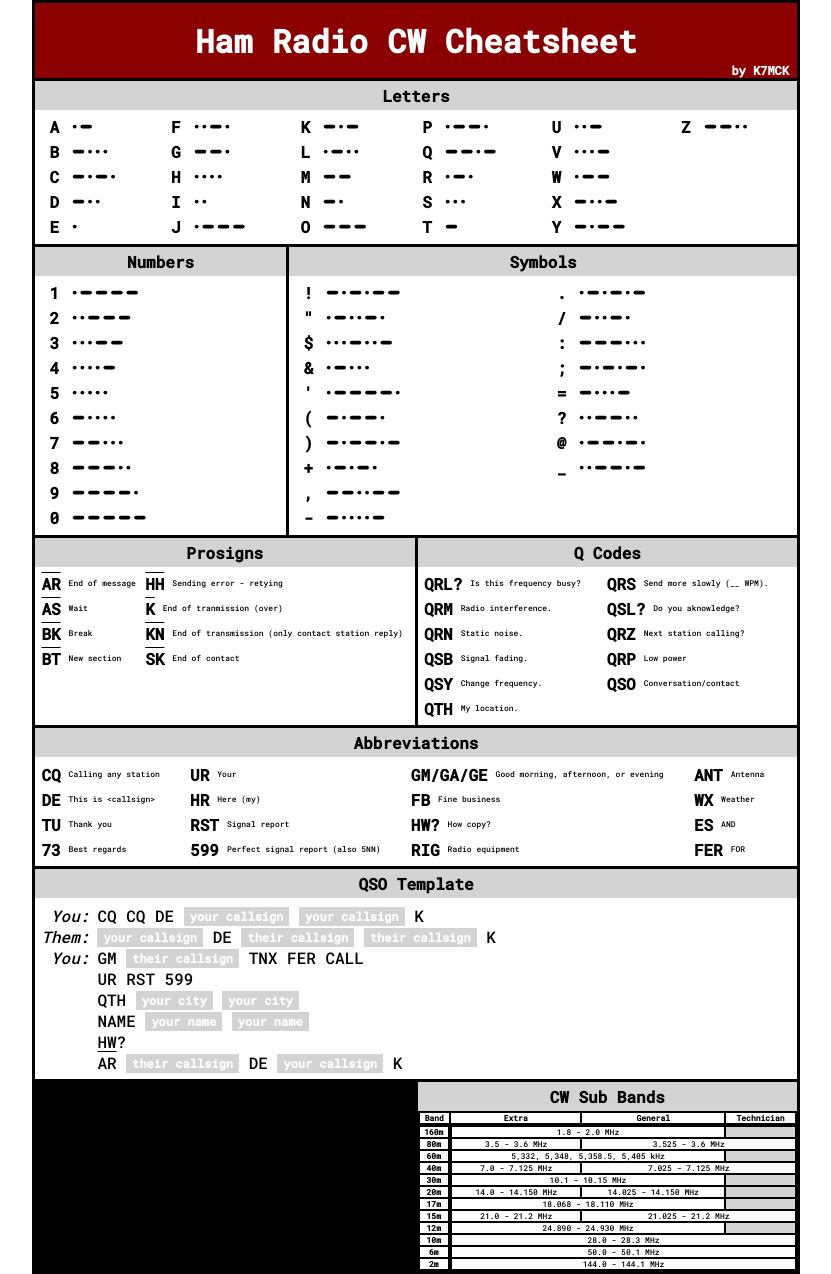
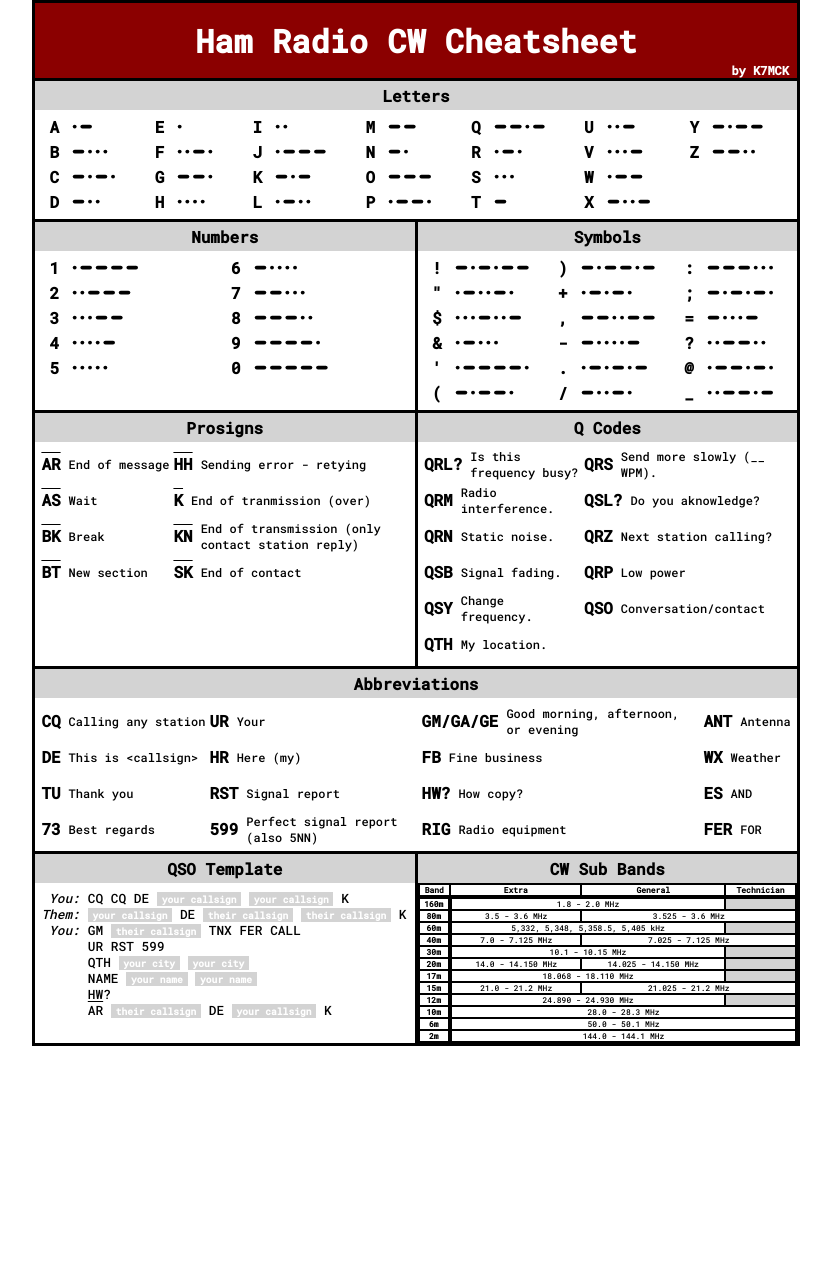
Before and after one commit to mckoss/morse-keyer, a website: page cheat-sheet.html in a window 1280 px wide. Shown: the whole page, without its empty margins (224-1055 px from the left). After the commit the page ends 1046 px from the top, so only its background shows below. Drawn offline with Linux system fonts and the light colour scheme.

Commit message:
Fits on one page now

```diff
--- a/cheat-sheet.html
+++ b/cheat-sheet.html
@@ -13,15 +13,15 @@
 
         <h1 class="full">Ham Radio CW Cheatsheet<span class="by">by K7MCK</span></h1>
 
-        <section id="letter-table" class="full" style="--rows: 5;">
+        <section id="letter-table" class="full" style="--rows: 4;">
             <h2>Letters</h2>
         </section>
 
-        <section id="number-table" class="third-1" style="--rows: 10;">
+        <section id="number-table" class="half-1" style="--rows: 5;">
             <h2>Numbers</h2>
         </section>
 
-        <section id="symbol-table" class="twothirds-2" style="--rows: 10;">
+        <section id="symbol-table" class="half-2" style="--rows: 6;">
             <h2>Symbols</h2>
         </section>
 
@@ -68,7 +68,7 @@
             </div>
         </section>
 
-        <section class="full">
+        <section class="half-1">
             <h2>QSO Template</h2>
             <div class="dialog">
                 <p class="who">You:</p>
--- a/styles/cheat-sheet.css
+++ b/styles/cheat-sheet.css
@@ -163,6 +163,7 @@ div.dialog {
     grid-auto-columns: auto;
     padding: 0.4rem;
     gap: 0 0.5rem;
+    font-size: 0.8em;
 }
 
 div.dialog p.who {
@@ -186,7 +187,7 @@ span.fill-in {
 div.definitions > div {
     display: flex;
     align-items: center;
-    font-size: 0.5rem;
+    font-size: 0.75rem;
 }
 
 div.definitions > div > span {
```
